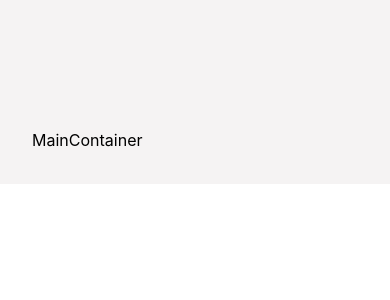
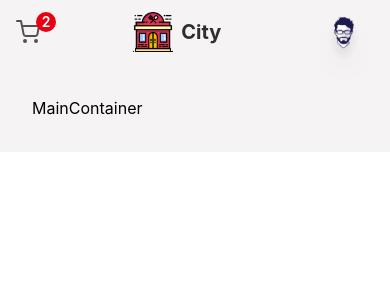
Before and after one commit to ayushjaipuriyar/se, a React (Create React App) app: page / in a window 390 px wide. Shown: the top 300 px of the page. Built offline with nearby package versions, Linux system fonts and the light colour scheme.

Commit message:
Header fixes mobile

```diff
--- a/src/App.js
+++ b/src/App.js
@@ -9,7 +9,7 @@ function App() {
 			<AnimatePresence exitBeforeEnter>
 				<div className='w-screen h-auto flex flex-col bg-primary'>
 					<Header />
-					<main className='mt-24 p-8 w-full'>
+					<main className='mt-16 md:mt-24 p-8 w-full'>
 						<Routes>
 							<Route path='/*' element={<MainContainer />} />
 							<Route path='/createitem' element={<CreateContainer />} />
--- a/src/components/Header.js
+++ b/src/components/Header.js
@@ -25,8 +25,16 @@ const Header = () => {
 			setisMenu(!isMenu);
 		}
 	};
+	const logout = () => {
+		setisMenu(false);
+		localStorage.clear();
+		dispatch({
+			type: actionType.SET_USER,
+			user: null,
+		});
+	};
 	return (
-		<header className='fixed z-50 w-screen p-6 px-16'>
+		<header className='fixed z-50 w-screen p-3 px-4 md:p-6 md:px-16'>
 			{/* Desktop */}
 			<div className='hidden md:flex w-full h-full items-center justify-between '>
 				<Link to={'/'} className='flex items-center gap-2'>
@@ -34,7 +42,12 @@ const Header = () => {
 					<p className='text-headingColor text-xl font-bold'> City</p>
 				</Link>
 				<div className='flex items-center gap-8'>
-					<ul className='flex items-center gap-8 '>
+					<motion.ul
+						initial={{ opacity: 0, x: 200 }}
+						animate={{ opacity: 1, x: 0 }}
+						exit={{ opacity: 0, x: 200 }}
+						className='flex items-center gap-8 '
+					>
 						<li className='text-base text-headingColor hover:text-headingColor duration-300 transition-all ease-in-out cursor-pointer'>
 							Home
 						</li>
@@ -47,7 +60,7 @@ const Header = () => {
 						<li className='text-base text-headingColor hover:text-headingColor duration-300 transition-all ease-in-out cursor-pointer'>
 							Service
 						</li>
-					</ul>
+					</motion.ul>
 					<div className='relative flex items-center justify-center'>
 						<FiShoppingCart className='text-textColor text-2xl cursor-pointer' />
 						<div className='absolute -top-2 -right-4 w-5 h-5 rounded-full bg-cartNumBg flex items-center justify-center'>
@@ -87,7 +100,64 @@ const Header = () => {
 				</div>
 			</div>
 			{/* Mobile */}
-			<div className='flex md:hidden w-full h-full '></div>
+			<div className='flex items-center justify-between md:hidden w-full h-full '>
+				<div className='relative flex items-center justify-center'>
+					<FiShoppingCart className='text-textColor text-2xl cursor-pointer' />
+					<div className='absolute -top-2 -right-4 w-5 h-5 rounded-full bg-cartNumBg flex items-center justify-center'>
+						<p className='text-sm text-white font-semibold '>2</p>
+					</div>
+				</div>
+				<Link to={'/'} className='flex items-center gap-2'>
+					<img src={Logo} className='w-10 object-cover' alt='Logo'></img>
+					<p className='text-headingColor text-xl font-bold'> City</p>
+				</Link>
+				<div className='relative'>
+					<motion.img
+						whileTap={{ scale: 0.6 }}
+						src={user ? user.photoURL : Avatar}
+						className='w-15 min-w-[45px] h-10 min-h-[40px] drop-shadow-xl cursor-pointer rounded-full'
+						alt='avatar'
+						onClick={login}
+					/>
+					{isMenu && (
+						<motion.div
+							initial={{ opacity: 0, scale: 0.6 }}
+							animate={{ opacity: 1, scale: 1 }}
+							exit={{ opacity: 0, scale: 0.6 }}
+							className='w-40 bg-gray-50  shadow-sl rounded-lg absolute flex flex-col top-12 right-0'
+						>
+							{user && user.email === 'ayushjaipuriyar21@gmail.com' && (
+								<Link to={'/createItem'}>
+									<p className='px-4 py-2 flex items-center cursor-pointer  hover:bg-slate-100 transition-all duration-100 ease-out text-textColor text-base'>
+										New Item <FiPlus />
+									</p>
+								</Link>
+							)}
+							<ul className='flex flex-col'>
+								<li className='text-base text-headingColor hover:text-headingColor hover:bg-slate-100 duration-300 transition-all ease-in-out cursor-pointer px-4 py-2'>
+									Home
+								</li>
+								<li className='text-base text-headingColor hover:text-headingColor hover:bg-slate-100 duration-300 transition-all ease-in-out cursor-pointer px-4 py-2'>
+									Menu
+								</li>
+								<li className='text-base text-headingColor hover:text-headingColor hover:bg-slate-100 duration-300 transition-all ease-in-out cursor-pointer px-4 py-2'>
+									About Us{' '}
+								</li>
+								<li className='text-base text-headingColor hover:text-headingColor hover:bg-slate-100 duration-300 transition-all ease-in-out cursor-pointer px-4 py-2'>
+									Service
+								</li>
+							</ul>
+							<p
+								className='m-2 p-2 rounded-md shadow-md flex items-center justify-center cursor-pointer gap-3 bg-gray-200 hover:bg-gray-300 transition-all duration-100 ease-out text-textColor text-base'
+								onClick={logout}
+							>
+								Logout
+								<FiLogOut />
+							</p>
+						</motion.div>
+					)}
+				</div>
+			</div>
 		</header>
 	);
 };
```
